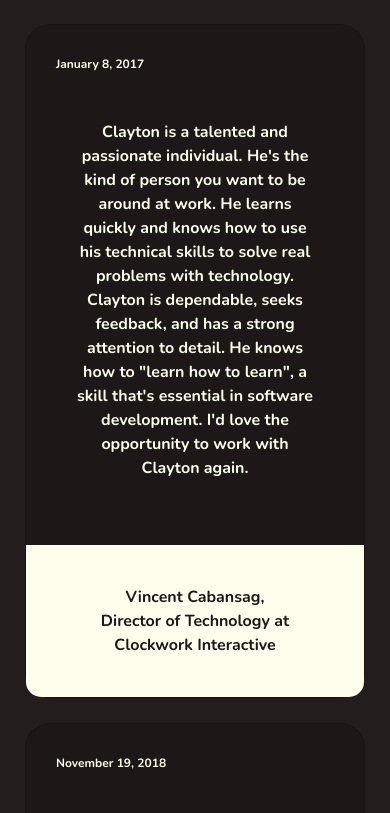
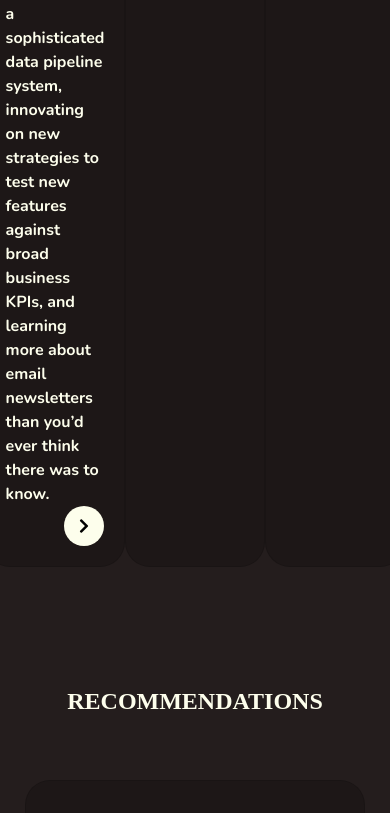
Before and after one commit to claytongentry/clayton, a React (Create React App) app: page / in a window 390 px wide. Shown: the part 2694-3507 px from the top of the page. Built offline with nearby package versions, Linux system fonts and the light colour scheme; a web font is replaced by a local one.

Commit message:
fix up pursuit card out buttons

```diff
--- a/package.json
+++ b/package.json
@@ -6,7 +6,7 @@
     "react": "^16.6.3",
     "react-dom": "^16.6.3",
     "react-ga": "^2.5.3",
-    "react-scripts": "2.1.1"
+    "react-scripts": "^3.0.1"
   },
   "homepage": "http://claytongentry.github.io",
   "scripts": {
--- /dev/null
+++ b/public/data/pursuits.json
@@ -0,0 +1,43 @@
+[
+  {
+    "title": "Inverse",
+    "body": [
+      {
+        "type": "graf",
+        "text": "Inverse is a media and entertainment site dedicated to sparking curiosity about the future."
+      },
+      {
+        "type": "graf",
+        "text": "For three years, I've worked with a small but all-star engineering team to build infrastructure that handles tens of millions of pageviews every month without breaking a sweat."
+      },
+      {
+        "type": "graf",
+        "text": "My role as a backend engineer at Inverse has specifically oriented me toward developing and maintaining a sophisticated data pipeline system, innovating on new strategies to test new features against broad business KPIs, and learning more about email newsletters than you’d ever think there was to know."
+      }
+    ],
+    "link": "https://www.inverse.com"
+  },
+  {
+    "title": "Watch Design",
+    "body": [
+      {
+        "type": "graf",
+        "text": "I love designing watches, and visual design generally. Here's one I designed recently, inspired by a trip to Naples, Florida."
+      },
+      {
+        "type": "image",
+        "link": "https://news.nationalgeographic.com/content/dam/news/2018/05/17/you-can-train-your-cat/02-cat-training-NationalGeographic_1484324.ngsversion.1526587209178.adapt.1900.1.jpg",
+        "alt": "cat"
+      },
+      {
+        "type": "graf",
+        "text": "My 2019 New Year's Resolution is to actually make one."
+      }
+    ]
+  },
+  {
+    "title": "Open Source",
+    "body": [],
+    "link": "https://github.com/claytongentry"
+  }
+]
--- a/public/index.html
+++ b/public/index.html
@@ -12,7 +12,7 @@
     <link rel="manifest" href="%PUBLIC_URL%/manifest.json">
     <link rel="stylesheet" href="https://stackpath.bootstrapcdn.com/bootstrap/4.1.3/css/bootstrap.min.css" integrity="sha384-MCw98/SFnGE8fJT3GXwEOngsV7Zt27NXFoaoApmYm81iuXoPkFOJwJ8ERdknLPMO" crossorigin="anonymous">
     <link href="https://fonts.googleapis.com/css?family=Nunito:700|Allerta+Stencil" rel="stylesheet">
-    <link rel="stylesheet" href="https://use.fontawesome.com/releases/v5.5.0/css/all.css" integrity="sha384-B4dIYHKNBt8Bc12p+WXckhzcICo0wtJAoU8YZTY5qE0Id1GSseTk6S+L3BlXeVIU" crossorigin="anonymous">
+    <link rel="stylesheet" href="https://use.fontawesome.com/releases/v5.8.2/css/all.css" integrity="sha384-oS3vJWv+0UjzBfQzYUhtDYW+Pj2yciDJxpsK1OYPAYjqT085Qq/1cq5FLXAZQ7Ay" crossorigin="anonymous">
 
 
 
--- a/src/containers/Pursuits.js
+++ b/src/containers/Pursuits.js
@@ -8,68 +8,59 @@ class Pursuits extends Component {
     super(props)
 
     this.state = {
-      pursuits: [
-        {
-          title: "Inverse",
-          body: [
-            {
-              type: "graf",
-              text: "Inverse is a media and entertainment site dedicated to sparking curiosity about the future."
-            },
-            {
-              type: "graf",
-              text: "For three years, I've worked with a small but all-star engineering team to build infrastructure that handles tens of millions of pageviews every month without breaking a sweat."
-            }
-          ],
-          link: "https://www.inverse.com"
-        },
-        {
-          title: "Watch Design",
-          body: [
-            {
-              type: "graf",
-              text: "I love designing watches, and visual design generally. Here's one I designed recently, inspired by a trip to Naples, Florida."
-            },
-            {
-              type: "image",
-              link: "https://news.nationalgeographic.com/content/dam/news/2018/05/17/you-can-train-your-cat/02-cat-training-NationalGeographic_1484324.ngsversion.1526587209178.adapt.1900.1.jpg",
-              alt: "cat"
-            },
-            {
-              type: "graf",
-              text: "My 2019 New Year's Resolution is to actually make one."
-            }
-          ]
-        },
-        {
-          title: "Open Source",
-          body: []
-        }
-      ]
+      pursuits: null
     }
   }
 
+  componentDidMount() {
+    fetch("data/pursuits.json")
+    .then(resp => resp.json())
+    .then(pursuits => this.setState({ pursuits }))
+    .catch(err => console.error(err))
+  }
+
   render() {
+    const { pursuits } = this.state
+
+    if (!pursuits) {
+      return null
+    }
+
     return (
       <div className="row">
-        {this.state.pursuits.map(p => <PursuitCard {...p} />)}
+        {
+          pursuits.map(p =>
+            <PursuitCard {...p} />
+          )
+        }
       </div>
     )
   }
 }
 
-const PursuitCard = ({title, body}) =>
-  <Card className="col-md-4 col-sm-12" style={{ flex: 1, alignItems: "center", margin: 10, padding: 20 }}>
+const PursuitCard = ({title, body, link}) =>
+  <Card className="pursuit col-md-4 col-sm-12">
     <h2 className=".thin">{title}</h2>
     {body.map(el => <PursuitCardSection {...el} />)}
+    {link ? <Out link={link} /> : null}
   </Card>
 
 const PursuitCardSection = (props) => {
-  if (props.type === "graf") {
-    return <Text>{props.text}</Text>
-  } else if (props.type === "image") {
-    return <img src={props.link} alt={props.alt} style={{ maxWidth: "100%" }} />
+  switch (props.type) {
+    case "graf":
+      return <Text>{props.text}</Text>
+
+    case "image":
+      return <img alt={props.alt} src={props.link} />
   }
 }
 
+const Out = ({ link }) =>
+  <a href={link} target="_blank" className="outBtn">
+    <OutChevron />
+  </a>
+
+const OutChevron = props =>
+  <i className="fas fa-chevron-right"></i>
+
 export default Pursuits
--- a/src/index.css
+++ b/src/index.css
@@ -12,6 +12,14 @@ body {
   -webkit-font-smoothing: antialiased;
   -moz-osx-font-smoothing: grayscale;
   background-color: #241D1D;
+}
+
+a:hover {
+  text-decoration: none;
+}
+
+img {
+  max-width: 100%;
 }
 
 .card {
@@ -71,6 +79,27 @@ code {
 
 .labels_container {
   text-align: center;
+}
+
+.pursuit {
+  align-items: center;
+  flex: 1;
+  margin: 10;
+  padding: 20;
+  background-color: red;
+}
+
+.pursuit .outBtn {
+  align-items: center;
+  align-self: flex-end;
+  background-color: #fdfeec;
+  border-radius: 50px;
+  color: black;
+  display: flex;
+  height: 40px;
+  justify-content: center;
+  text-decoration: none;
+  width: 40px;
 }
 
 .rec {
@@ -142,6 +171,7 @@ code {
 
   .rec {
     margin: 25px;
+    margin-bottom: 80px;
     padding: 0px;
   }
 
```
Also changed, not shown: 24 other files (tests, documents, lock files or other folders).
